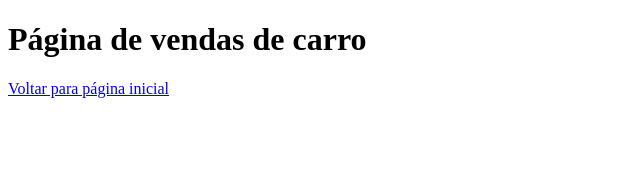
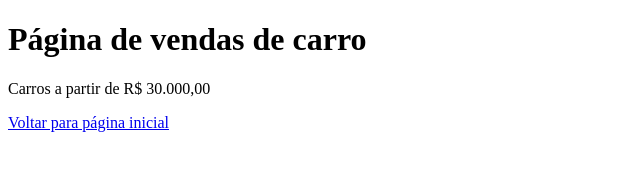
Before and after one commit to WilkerIT/desafio3commits, a plain HTML site: page vendasdecarro.html in a window 1280 px wide. Shown: the whole page, without its empty margins (0-640 px from the left). Drawn offline with Linux system fonts and the light colour scheme.

Commit message:
Adicionar parágrafos

```diff
--- a/vendasdecarro.html
+++ b/vendasdecarro.html
@@ -8,6 +8,7 @@
 </head>
 <body>
     <h1>Página de vendas de carro</h1>
+    <p>Carros a partir de R$ 30.000,00</p>
     <a href="index.html">Voltar para página inicial</a>
 </body>
 </html>
```
Also changed, not shown: index.html (+1 -0 lines).
